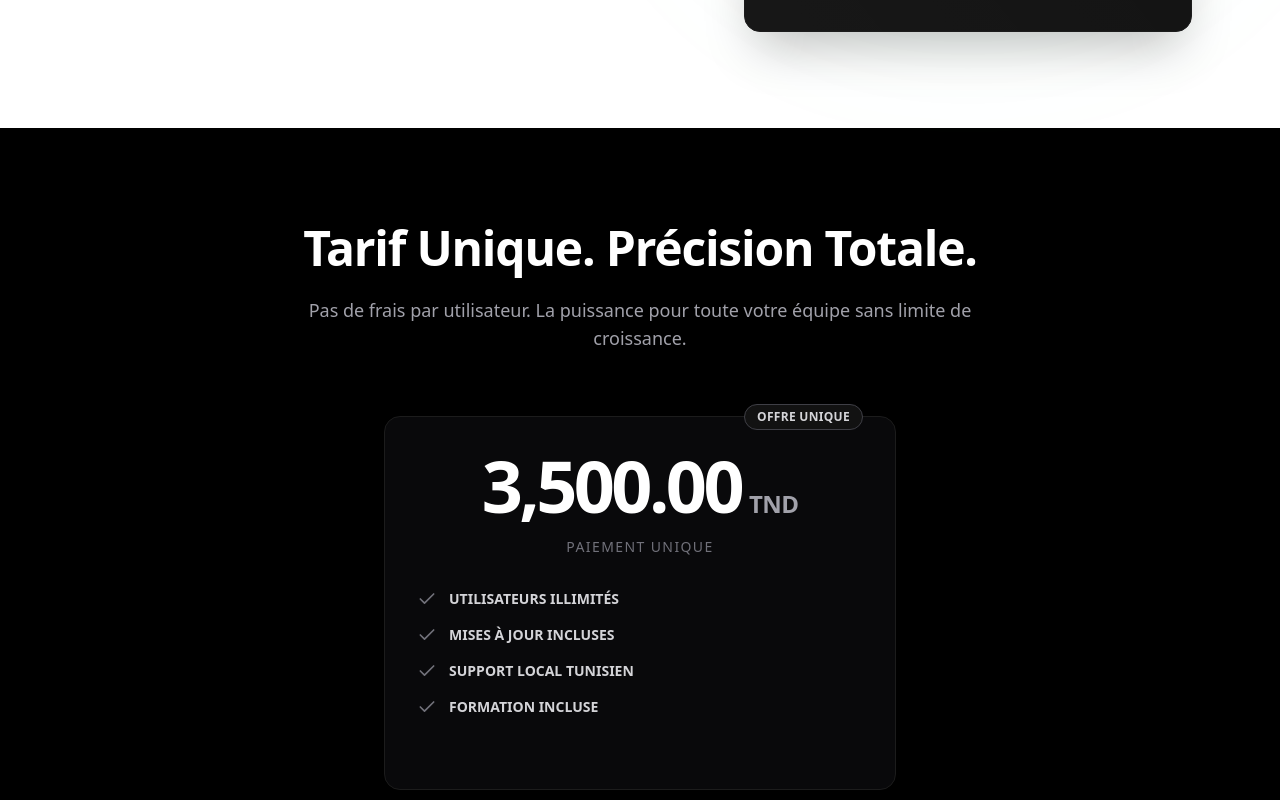
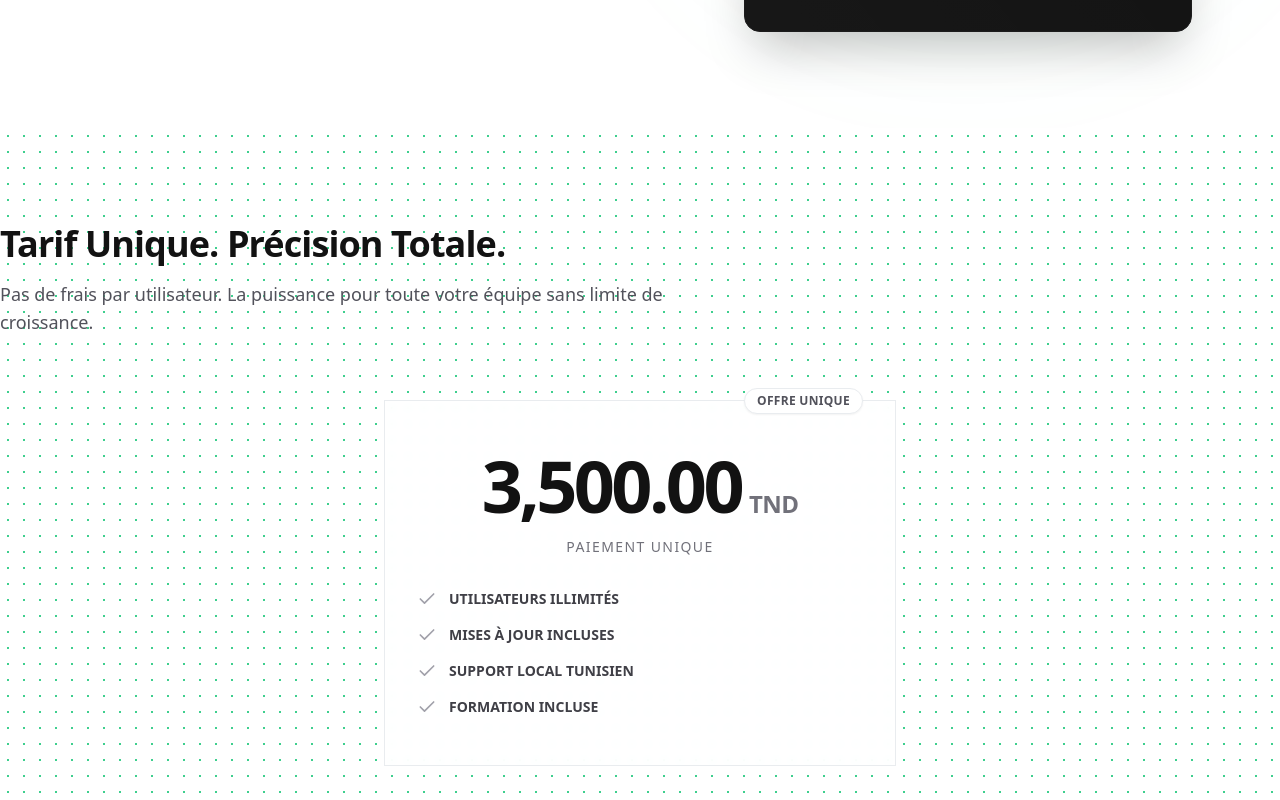
Before and after one commit to vaga-tn/vaga.tn, a Next.js app: page / in a window 1280 px wide. Shown: the part 2460-3260 px from the top of the page. Built offline with nearby package versions, Linux system fonts and the light colour scheme.

Commit message:
chore: updated pricing section

```diff
--- a/src/components/sections/Pricing.tsx
+++ b/src/components/sections/Pricing.tsx
@@ -2,51 +2,51 @@ import { Check } from "lucide-react"
 
 export function Pricing() {
   return (
-    <section id="tarification" className="py-24 bg-black text-white">
-      <div className="container mx-auto text-center">
+    <section id="tarification" className="relative py-24 bg-white bg-[radial-gradient(#3ecf8e_1px,transparent_1px)] [background-size:16px_16px]">
+      <div className="container mx-auto text-left relative z-10">
 
         <div className="mb-16">
-          <h2 className="text-3xl font-black tracking-tight sm:text-5xl mb-6">
+          <h2 className="text-3xl font-bold tracking-tight text-zinc-900 sm:text-4xl mb-4">
             Tarif Unique. Précision Totale.
           </h2>
-          <p className="text-lg text-zinc-400 max-w-2xl mx-auto">
+          <p className="text-lg text-zinc-600 max-w-2xl">
             Pas de frais par utilisateur. La puissance pour toute votre équipe sans limite de croissance.
           </p>
         </div>
 
         <div className="mx-auto max-w-lg">
-          <div className="relative rounded-2xl border border-zinc-800 bg-zinc-950 p-8 shadow-2xl">
+          <div className="relative border border-zinc-200 bg-white/80 backdrop-blur-sm p-8">
             {/* Tag */}
-            <div className="absolute top-0 right-8 -translate-y-1/2 rounded-full border border-zinc-700 bg-zinc-900 px-3 py-1 text-xs font-semibold tracking-wide text-zinc-300">
+            <div className="absolute top-0 right-8 -translate-y-1/2 rounded-full border border-zinc-200 bg-white px-3 py-1 text-xs font-semibold tracking-wide text-zinc-600 shadow-sm">
               OFFRE UNIQUE
             </div>
 
-            <div className="flex flex-col items-center gap-4 mb-8">
+            <div className="flex flex-col items-center gap-4 mb-8 mt-4">
               <div className="flex items-baseline justify-center gap-2">
-                <span className="text-7xl font-black tracking-tighter">3,500.00</span>
-                <span className="text-2xl font-bold tracking-tight text-zinc-400">TND</span>
+                <span className="text-7xl font-black tracking-tighter text-zinc-900">3,500.00</span>
+                <span className="text-2xl font-bold tracking-tight text-zinc-500">TND</span>
               </div>
               <p className="text-sm font-medium text-zinc-500 tracking-widest uppercase">
                 PAIEMENT UNIQUE
               </p>
             </div>
 
-            <div className="grid grid-cols-1 gap-y-4 gap-x-8 text-left mb-10">
+            <div className="grid grid-cols-1 gap-y-4 gap-x-8 text-left mb-4">
               <div className="flex items-center gap-3">
-                <Check className="h-5 w-5 text-zinc-500 shrink-0" />
-                <span className="text-sm font-semibold text-zinc-300">UTILISATEURS ILLIMITÉS</span>
+                <Check className="h-5 w-5 text-zinc-400 shrink-0" />
+                <span className="text-sm font-semibold text-zinc-700">UTILISATEURS ILLIMITÉS</span>
               </div>
               <div className="flex items-center gap-3">
-                <Check className="h-5 w-5 text-zinc-500 shrink-0" />
-                <span className="text-sm font-semibold text-zinc-300">MISES À JOUR INCLUSES</span>
+                <Check className="h-5 w-5 text-zinc-400 shrink-0" />
+                <span className="text-sm font-semibold text-zinc-700">MISES À JOUR INCLUSES</span>
               </div>
               <div className="flex items-center gap-3">
-                <Check className="h-5 w-5 text-zinc-500 shrink-0" />
-                <span className="text-sm font-semibold text-zinc-300">SUPPORT LOCAL TUNISIEN</span>
+                <Check className="h-5 w-5 text-zinc-400 shrink-0" />
+                <span className="text-sm font-semibold text-zinc-700">SUPPORT LOCAL TUNISIEN</span>
               </div>
               <div className="flex items-center gap-3">
-                <Check className="h-5 w-5 text-zinc-500 shrink-0" />
-                <span className="text-sm font-semibold text-zinc-300">FORMATION INCLUSE</span>
+                <Check className="h-5 w-5 text-zinc-400 shrink-0" />
+                <span className="text-sm font-semibold text-zinc-700">FORMATION INCLUSE</span>
               </div>
             </div>
           </div>
```
